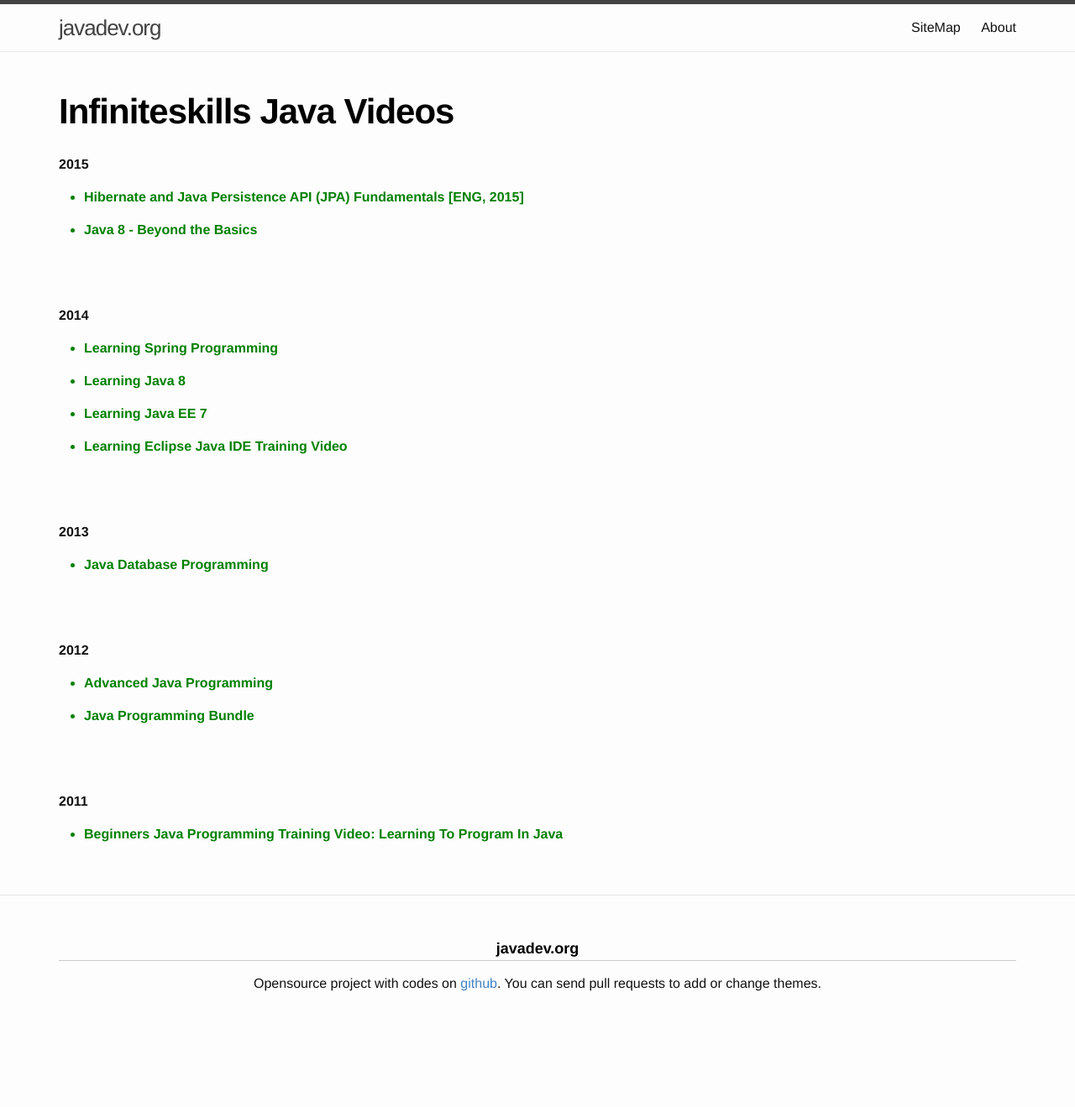
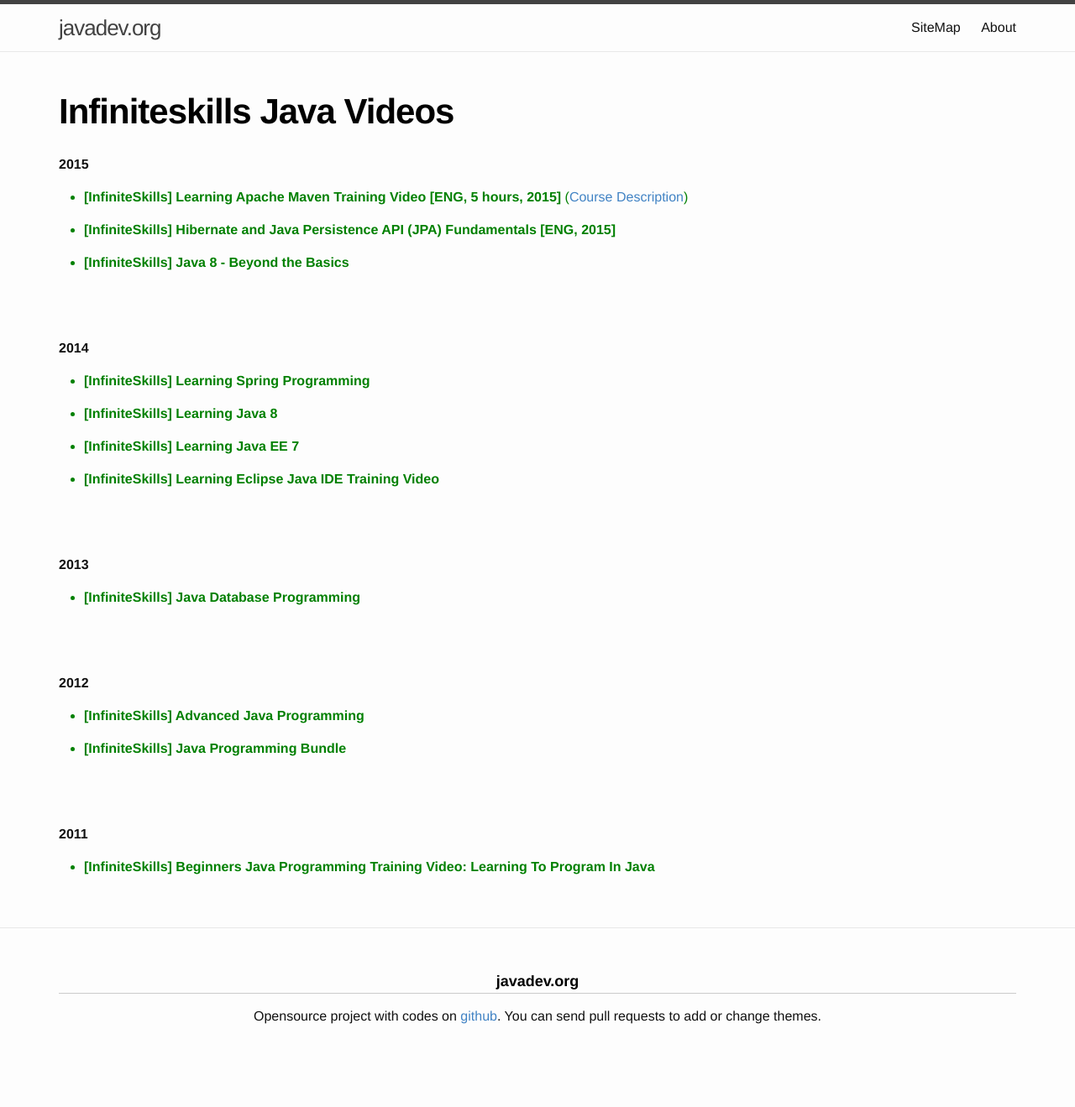
Before and after one commit to webmakaka/javadev.org, a Jekyll site: the page built from website/library/collections/video/paid/infiniteskills.md, in a window 1280 px wide. Shown: the whole page at 84% size. Built offline with Jekyll 4.4.1, drawn with Linux system fonts in a browser that asks for light colours; before the commit the page ends 1280 px from its top, so only the background shows below that; grey boxes are pictures that could not be loaded.

Commit message:
Update infiniteskills.md

```diff
--- a/website/library/collections/video/paid/infiniteskills.md
+++ b/website/library/collections/video/paid/infiniteskills.md
@@ -9,10 +9,9 @@
 
 
 <ul>
-
-<li style="color:green"><strong>Hibernate and Java Persistence API (JPA) Fundamentals [ENG, 2015]</strong></li>
-
-	<li style="color:green"><strong>Java 8 - Beyond the Basics</strong></li>
+<li style="color:green"><strong>[InfiniteSkills] Learning Apache Maven Training Video [ENG, 5 hours, 2015]</strong> (<a href="http://www.infiniteskills.com/training/learning-apache-maven.html">Course Description</a>)</li>
+<li style="color:green"><strong>[InfiniteSkills] Hibernate and Java Persistence API (JPA) Fundamentals [ENG, 2015]</strong></li>
+<li style="color:green"><strong>[InfiniteSkills] Java 8 - Beyond the Basics</strong></li>
 </ul>
 
 <br/><br/>
@@ -21,10 +20,10 @@
 
 
 <ul>
-	<li style="color:green"><strong>Learning Spring Programming</strong></li>
-	<li style="color:green"><strong>Learning Java 8</strong></li>
-	<li style="color:green"><strong>Learning Java EE 7</strong></li>
-	<li style="color:green"><strong>Learning Eclipse Java IDE Training Video</strong></li>
+	<li style="color:green"><strong>[InfiniteSkills] Learning Spring Programming</strong></li>
+	<li style="color:green"><strong>[InfiniteSkills] Learning Java 8</strong></li>
+	<li style="color:green"><strong>[InfiniteSkills] Learning Java EE 7</strong></li>
+	<li style="color:green"><strong>[InfiniteSkills] Learning Eclipse Java IDE Training Video</strong></li>
 </ul>
 
 
@@ -33,7 +32,7 @@
 <strong>2013</strong>
 
 <ul>
-	<li style="color:green"><strong>Java Database Programming</strong></li>
+	<li style="color:green"><strong>[InfiniteSkills] Java Database Programming</strong></li>
 
 </ul>
 
@@ -43,8 +42,8 @@
 <strong>2012</strong>
 
 <ul>
-	<li style="color:green"><strong>Advanced Java Programming</strong></li>
-	<li style="color:green"><strong>Java Programming Bundle</strong></li>
+	<li style="color:green"><strong>[InfiniteSkills] Advanced Java Programming</strong></li>
+	<li style="color:green"><strong>[InfiniteSkills] Java Programming Bundle</strong></li>
 </ul>
 
 
@@ -54,6 +53,6 @@
 <strong>2011</strong>
 
 <ul>
-	<li style="color:green"><strong>Beginners Java Programming Training Video: Learning To Program In Java </strong></li>
+	<li style="color:green"><strong>[InfiniteSkills] Beginners Java Programming Training Video: Learning To Program In Java </strong></li>
 
 </ul>
```
